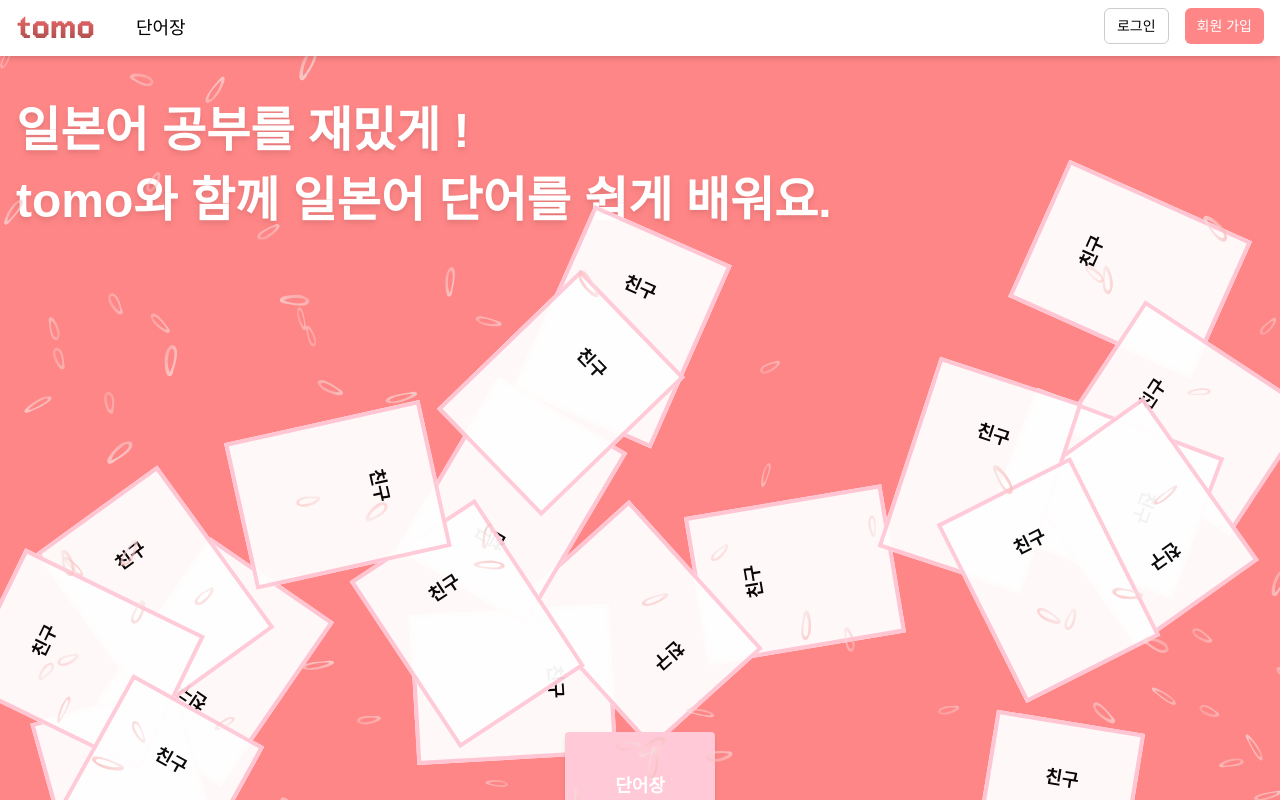
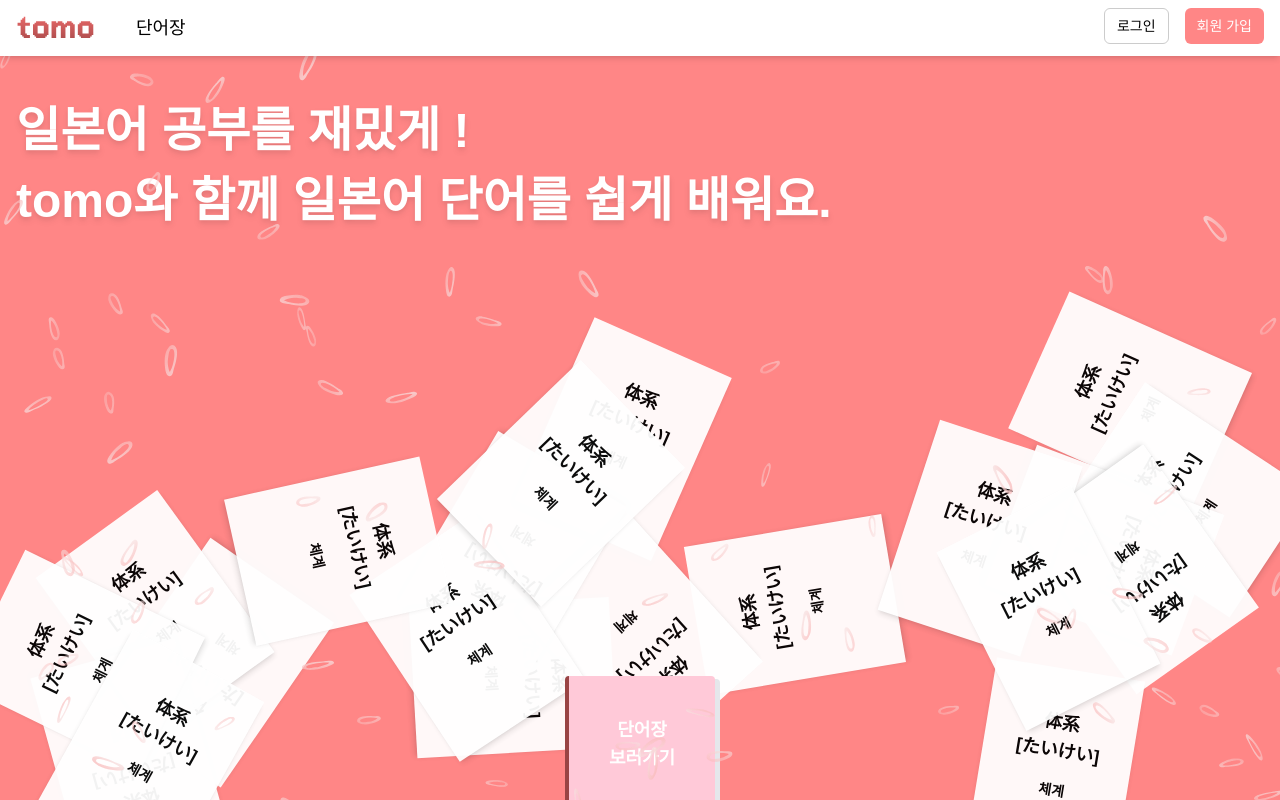
Before and after one commit to juriikim/tomo, a Next.js app: page / in a window 1280 px wide. Shown: the top 800 px of the page. Built offline with nearby package versions, Linux system fonts and the light colour scheme; a web font is replaced by a local one.

Commit message:
Style: 카드 애니메이션 CSS 수정

```diff
--- a/src/components/common/scrollCard.tsx
+++ b/src/components/common/scrollCard.tsx
@@ -6,23 +6,25 @@ export default function ScrollCard() {
 
   return (
     <div
-      className="relative mt-24 h-[600px] text-center text-lg"
+      className="relative mt-60 h-[400px] text-center text-lg"
       ref={containerRef}
     >
       {cardArray?.map((card, index) => (
         <div
           key={index}
-          className="absolute h-[200px] w-[150px] border-4 border-secondary-foreground bg-white py-10 text-secondary opacity-95 transition-all duration-700"
+          className="absolute h-[200px] w-[150px] bg-white py-10 text-secondary opacity-95 shadow-md transition-all duration-700"
           style={{
             transform: `translate(calc(${card.x}px - 50%), calc(${card.y}px - 200px)) rotate(${card.rotation}deg)`,
           }}
         >
-          친구
+          <p>体系</p>
+          <p>[たいけい]</p>
+          <p className="mt-4 text-sm">체계</p>
         </div>
       ))}
       <div
         onClick={assembleCard}
-        className="absolute bottom-0 left-1/2 h-[200px] w-[150px] -translate-x-1/2 cursor-pointer rounded bg-secondary-foreground py-10 shadow-md transition-all hover:rotate-3"
+        className="shadow-right absolute bottom-0 left-1/2 h-[200px] w-[150px] -translate-x-1/2 cursor-pointer rounded border-l-4 border-muted-foreground bg-secondary-foreground py-10 shadow-gray-200 transition-all hover:rotate-3"
       >
         단어장
         <br /> 보러가기
--- a/tailwind.config.ts
+++ b/tailwind.config.ts
@@ -83,6 +83,7 @@ export default {
       },
       boxShadow: {
         drop: '0px 5px 0px 0px black',
+        right: '5px 3px 0px 0px black',
       },
     },
   },
```
